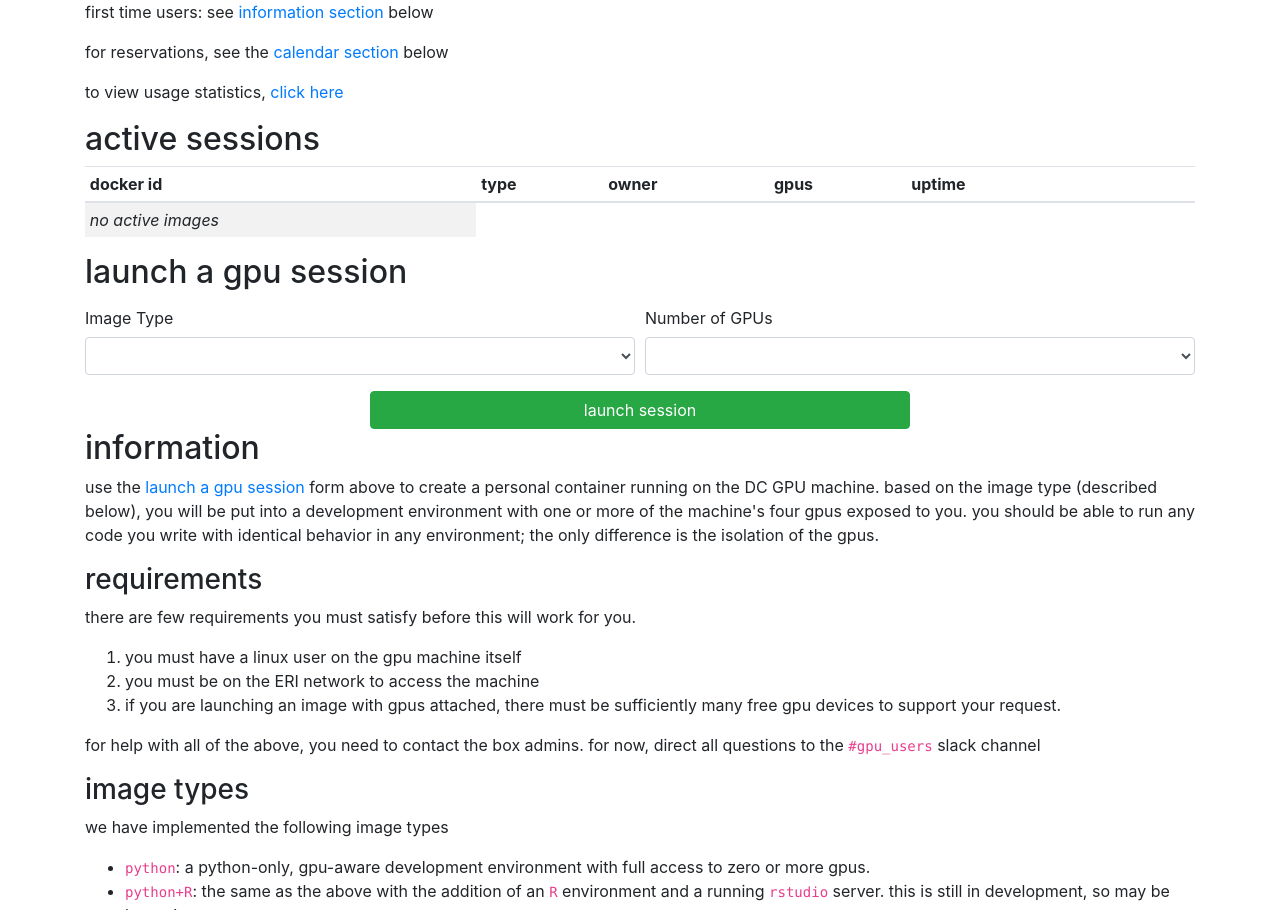
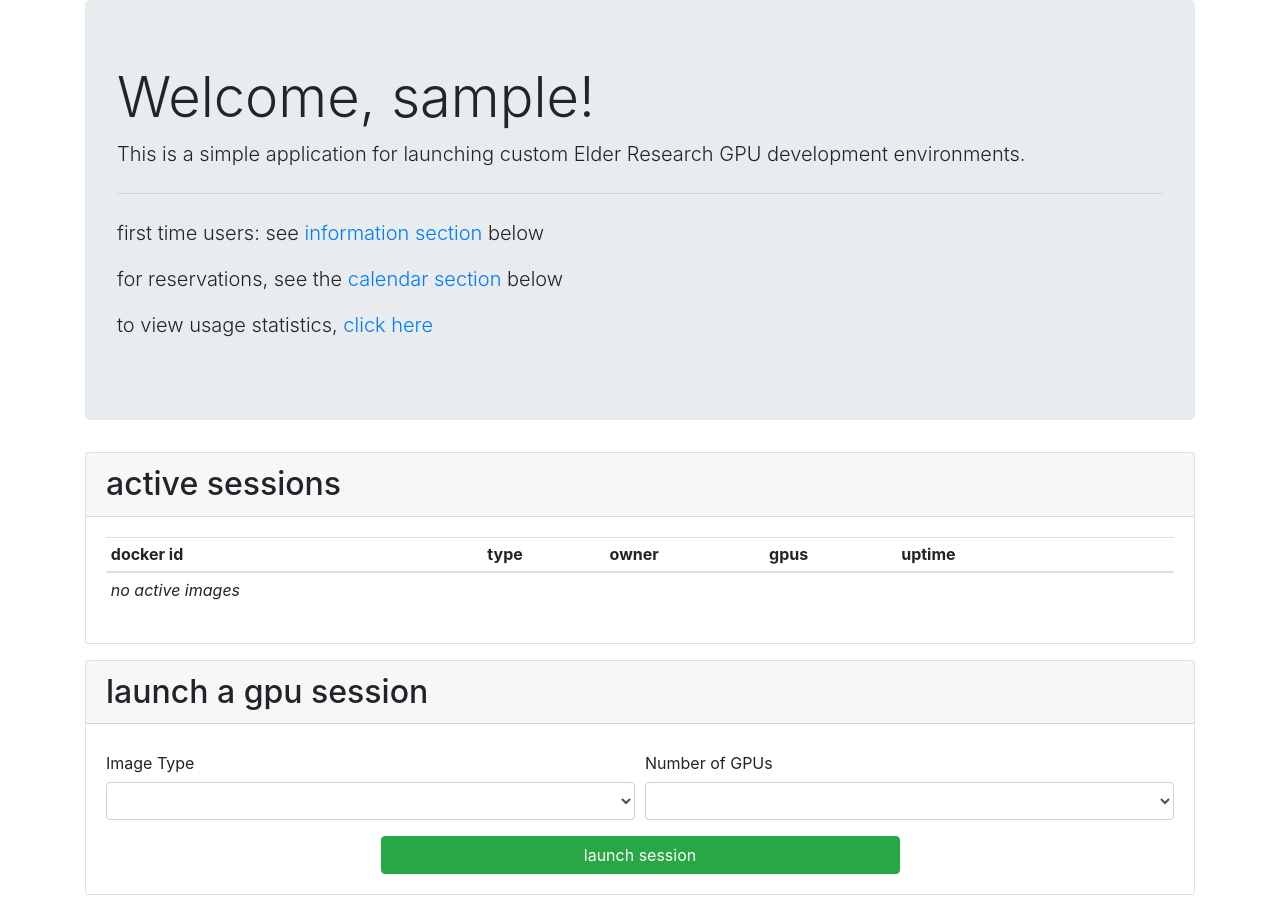
Before and after one commit to ElderResearch/gpu_launch_app, a Flask app: template app/templates/index.html in a window 1280 px wide. Shown: the part 56-966 px from the top of the page. Run offline with Flask 2, Linux system fonts and the light colour scheme; the template is opened without the code that fills it, so the values that code supplies are empty; the visitor is signed in with stand-in values (Sample User, id 1); data comes from the database, SQL or seed files in the repository; parts of the project's set-up code (start-up, migrations or seed data) failed here and were passed over; some libraries are stand-ins or nearby versions.

Commit message:
card layout

```diff
--- a/app/templates/index.html
+++ b/app/templates/index.html
@@ -1,12 +1,19 @@
 {% extends "layout.html" %}
 {% block body %}
-<div id="current-sessions">
-    <p>first time users: see <a href="/#information">information section</a> below</p>
-    <p>for reservations, see the <a href="/#gpu-calendar">calendar section</a> below</p>
-    <p>to view usage statistics, <a href="{{ url_for('home.dashboard') }}">click here</a></p>
-    <h2>active sessions</h2>
-    <div>
-        <table class="table table-striped table-sm">
+<div class="jumbotron" id="welcome">
+    <h1 class="display-4">Welcome, {{ current_user.username }}!</h1>
+    <p class="lead">This is a simple application for launching custom Elder Research GPU development environments.</p>
+    <hr class="my-4">
+    <p class="lead">first time users: see <a href="/#information">information section</a> below</p>
+    <p class="lead">for reservations, see the <a href="/#gpu-calendar">calendar section</a> below</p>
+    <p class="lead">to view usage statistics, <a href="{{ url_for('home.dashboard') }}">click here</a></p>
+</div>
+<div class="row">
+    <div class="col-lg-12">
+        <div class="card mb-3" id="current-sessions">
+            <h2 class="card-header">active sessions</h2>
+            <div class="card-body">
+                <table class="table table-sm">
             <thead>
                 <tr>
                     <th scope="col">docker id</th>
@@ -32,9 +39,13 @@
         </table>
     </div>
 </div>
-<div id="session-launcher-form">
-    <h2>launch a gpu session</h2>
-    <form action="/createSession" method="POST">
+    </div>
+</div>
+<div class="row">
+    <div class="col-12">
+        <div class="card mb-3" id="session-launcher-form">
+            <h2 class="card-header">launch a gpu session</h2>
+            <form class="card-body" action="/createSession" method="POST">
     	<div class="form-row">
             <div class="form-group col-md-6">
                 <label for="create-imagetype" class="col-form-label">
@@ -42,7 +53,8 @@
                 </label>
                 <select type="text" class="form-control" required id="create-imagetype" name="imagetype">
                     {% for sessopt in sessoptions %}
-                    <option {% if sessopt in disabled_options %} disabled {% elif sessopt=="gpu_dev" %} selected="selected" {% endif %}>{{ sessopt }}</option>
+                            <option {% if sessopt in disabled_options %} disabled {% elif sessopt=="gpu_dev" %}
+                                selected="selected" {% endif %}>{{ sessopt }}</option>
                     {% endfor %}
                 </select>
             </div>
@@ -59,39 +71,68 @@
     	</div>
         <div class="row justify-content-md-center">
             <div class="col-md-6">
-                <button type="submit" id="create-submit" class="btn btn-success btn-block" value="launch session">
+                        <button type="submit" id="create-submit" class="btn btn-success btn-block"
+                            value="launch session">
                     launch session
                 </button>
             </div>
         </div>
     </form>
 </div>
-<div id="session-launcher-explainer">
-    <h2 id="information">information</h2>
-    <p>use the <a href="#session-launcher-form">launch a gpu session</a> form above to create a personal container running on the DC GPU machine. based on the image type (described below), you will be put into a development environment with one or more of the machine's four gpus exposed to you. you should be able to run any code you write with identical behavior in any environment; the only difference is the isolation of the gpus.</p>
-    <h3>requirements</h3>
+    </div>
+</div>
+<div class="row" id="information">
+    <div class="col-12">
+        <div class="card mb-3">
+            <h2 class="card-header">information</h2>
+            <div class="card-body">
+                <h5 class="card-title">the basics</h5>
+                <p class="card-text">use the <a href="#session-launcher-form">launch a gpu session</a> form above to
+                    create a personal container running on the DC GPU machine. based on the image type (described
+                    below), you will be put into a development environment with one or more of the machine's four gpus
+                    exposed to you. you should be able to run any code you write with identical behavior in any
+                    environment; the only difference is the isolation of the gpus.
+                </p>
+                <h5 class="card-title">requirements</h5>
+                <div class="card-text">
     <p>there are few requirements you must satisfy before this will work for you.</p>
     <ol>
         <li>you must have a linux user on the gpu machine itself</li>
         <li>you must be on the ERI network to access the machine</li>
-        <li>if you are launching an image with gpus attached, there must be sufficiently many free gpu devices to support your request.</li>
+                        <li>if you are launching an image with gpus attached, there must be sufficiently many free
+                            gpu devices to support your request.
+                        </li>
     </ol>
-    <p>for help with all of the above, you need to contact the box admins. for now, direct all questions to the <code>#gpu_users</code> slack channel</p>
-    <h3>image types</h3>
+                    <p>for help with all of the above, you need to contact the box admins. for now, direct all questions
+                        to the <code>#gpu_users</code> slack channel
+                    </p>
+                </div>
+                <h5 class="card-title">image types</h5>
+                <div class="card-text">
     <p>we have implemented the following image types</p>
     <ul>
         <li>
-            <code>python</code>: a python-only, gpu-aware development environment with full access to zero or more gpus.
+                            <code>python</code>: a python-only, gpu-aware development environment with full access to
+                            zero
+                            or more gpus.
         </li>
         <li>
-            <code>python+R</code>: the same as the above with the addition of an <code>R</code> environment and a running <code>rstudio</code> server. this is still in development, so may be buggy!
+                            <code>python+R</code>: the same as the above with the addition of an <code>R</code>
+                            environment
+                            and a
+                            running <code>rstudio</code> server. this is still in development, so may be buggy!
         </li>
     </ul>
+</div>
+            </div>
+        </div>
+    </div>
 </div>
 <div id="gpu-calendar">
     <h2>calendar</h2>
     <p>to make your own reservations, click the "add to google calendar" link in the bottom right</p>
-    <iframe src="https://calendar.google.com/calendar/embed?showPrint=0&amp;showTabs=0&amp;showCalendars=0&amp;mode=WEEK&amp;height=600&amp;wkst=1&amp;bgcolor=%23ffffff&amp;src=datamininglab.com_6taegbbncqqjuv6pum1fo61ej8%40group.calendar.google.com&amp;color=%232F6309&amp;ctz=America%2FNew_York"
+    <iframe
+        src="https://calendar.google.com/calendar/embed?showPrint=0&amp;showTabs=0&amp;showCalendars=0&amp;mode=WEEK&amp;height=600&amp;wkst=1&amp;bgcolor=%23ffffff&amp;src=datamininglab.com_6taegbbncqqjuv6pum1fo61ej8%40group.calendar.google.com&amp;color=%232F6309&amp;ctz=America%2FNew_York"
         style="border-width:0" width="800" height="600" frameborder="0" scrolling="no"></iframe>
 </div>
 
```
Also changed, not shown: app/templates/_launched_session.html (+8 -4 lines), app/templates/dashboard.html (+10 -16 lines), app/templates/layout.html (+16 -15 lines).
